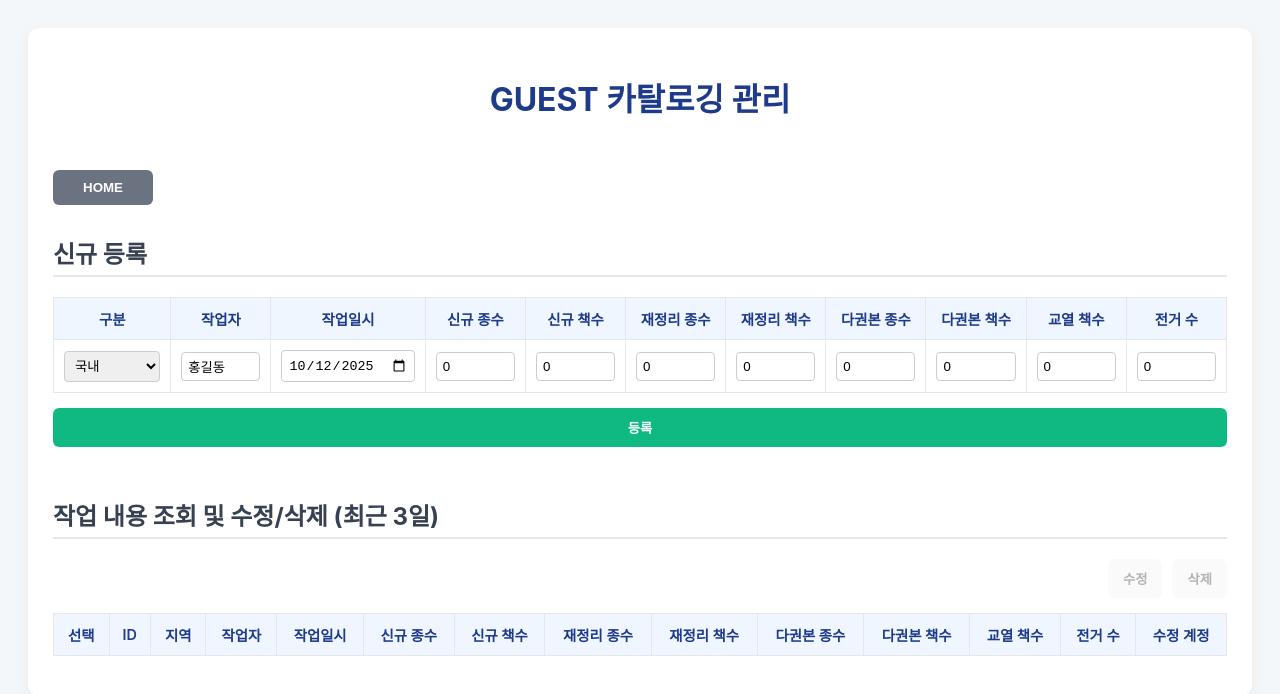
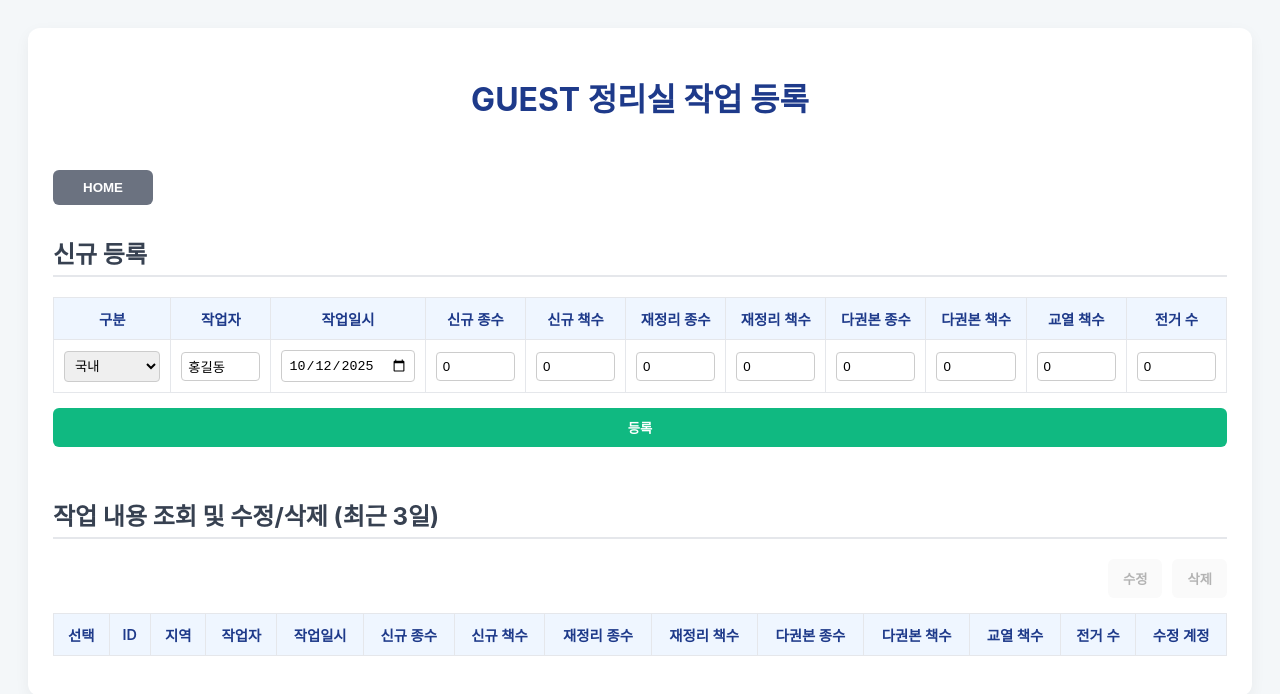
Before and after one commit to BigbunnyBig/loyola_cataloging_pjt, a website: page catalog_guest.html in a window 1280 px wide. Drawn offline with Linux system fonts and the light colour scheme; no server answers.

Commit message:
5th commit

```diff
--- a/catalog_guest.html
+++ b/catalog_guest.html
@@ -140,7 +140,7 @@
         let isEditing = false;
         let selectedId = null;
 
-        document.getElementById('pageTitle').textContent = USER_ACCOUNT.toUpperCase() + ' 카탈로깅 관리';
+        document.getElementById('pageTitle').textContent = USER_ACCOUNT.toUpperCase() + ' 정리실 작업 등록';
 
         // Helper to display messages
         function showMessage(message, type = 'success') {
```
